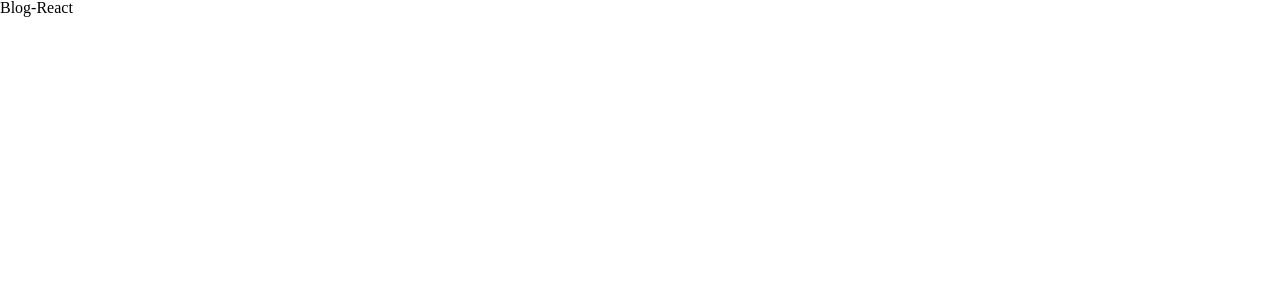
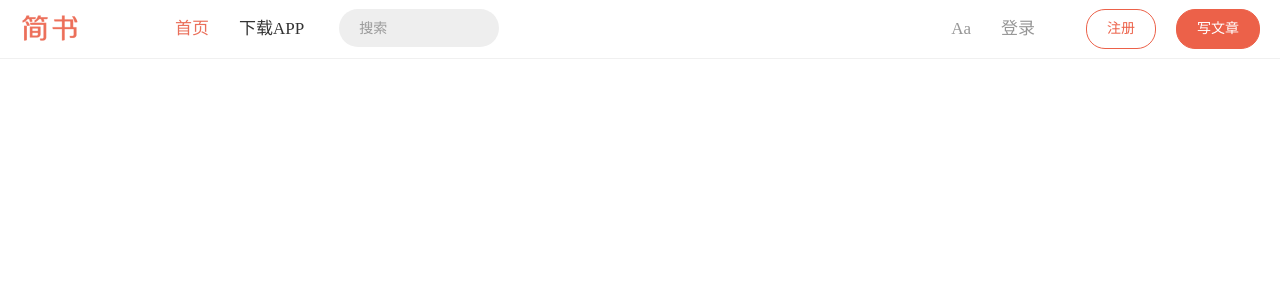
Before and after one commit to ScarlettKK/blog-react, a React (Create React App) app: page / in a window 1280 px wide. Shown: the top 300 px of the page. Built offline with nearby package versions, Linux system fonts and the light colour scheme.

Commit message:
use styled-components to finish the style of blog header

```diff
--- a/src/App.js
+++ b/src/App.js
@@ -1,14 +1,13 @@
 import React, { Component } from 'react';
 // import logo from './logo.svg';
 // import './App.css';
+import Header from './common/header/index'
 
 class App extends Component {
   render() {
     return (
-      <div className="App">
-        Blog-React
-      </div>
-    );
+      <Header />
+    )
   }
 }
 
--- /dev/null
+++ b/src/common/header/index.js
@@ -0,0 +1,34 @@
+// 通用组件放于common文件夹中
+import React, { Component } from 'react';
+import {
+	HeaderWrapper,
+	Logo,
+	Nav,
+	NavItem,
+	NavSearch,
+	Addition,
+	Button
+} from './style'
+
+class Header extends Component {
+	render() {
+		return (
+			<HeaderWrapper>
+				<Logo />
+				<Nav>
+					<NavItem className='left active'>首页</NavItem>
+					<NavItem className='left'>下载APP</NavItem>
+					<NavItem className='right'>登录</NavItem>
+					<NavItem className='right'>Aa</NavItem>
+					<NavSearch></NavSearch>
+				</Nav>
+				<Addition>
+				    <Button className="writing">写文章</Button>
+					<Button className="reg">注册</Button>
+				</Addition>
+			</HeaderWrapper>
+		)
+	}
+}
+
+export default Header
--- /dev/null
+++ b/src/common/header/style.js
@@ -0,0 +1,93 @@
+import styled from 'styled-components' // styled-components 可以让我们设置的样式 只对单个组件起作用，而不会影响其他组件
+import logoPic from '../../statics/logo.png'
+
+export const HeaderWrapper = styled.div`
+	position: relative;
+	height: 58px;
+	border-bottom: 1px solid #f0f0f0;
+`
+
+export const Logo = styled.a.attrs({
+	href: '/'  // 设置元素的属性
+})`
+	position: absolute;
+	top: 0;
+	left: 0;
+	display: block;
+	width: 100px;
+	height: 58px;
+	border-bottom: 1px solid #f0f0f0;
+	background: url(${logoPic});
+	background-size: contain;
+`
+
+export const Nav = styled.div`
+	width: 960px;
+	height: 100%;
+	margin: 0 auto;
+	padding-right: 70px;
+	box-sizing: border-box;
+`
+
+// 下面展示了带class的组件该怎么写，组件的共性又该怎么写
+export const NavItem = styled.div`
+	line-height: 58px;
+	padding: 0 15px;
+	font-size: 17px;
+	color: #333;
+	&.left {
+		float: left;
+	}
+	&.right {
+		float: right;
+		color: #969696;
+	}
+	&.active {
+		color: #ea6f5a;
+	}
+`
+
+// box-sizing: border-box;避免元素width被左右padding撑开
+// 这里演示了如何对组件下的子元素属性进行更改
+export const NavSearch = styled.input.attrs({
+	placeholder: '搜索'
+})`
+	width: 160px;
+	padding: 0 20px;
+	height: 38px;
+	border: none;
+	margin-left: 20px;
+	box-sizing: border-box;
+	margin-top: 9px;
+	outline: none;
+	border-radius: 19px;
+	background: #eee;
+	font-size: 14px;
+	&:: placeholder {
+		color: #999;
+	}
+`
+export const Addition = styled.div`
+	position: absolute;
+	right: 0;
+	top: 0;
+	height: 100%;
+`
+
+export const Button = styled.div`
+	float: right;
+	margin-top: 9px;
+	margin-right: 20px;
+	padding: 0 20px;
+	line-height: 38px;
+	border-radius: 19px;
+	border: 1px solid #ec6149;
+	font-size: 14px;
+	&.reg {
+		color: #ec6149;
+	}
+	&.writing {
+		color: #fff;
+		background: #ec6149;
+	}
+`
--- a/src/index.js
+++ b/src/index.js
@@ -2,7 +2,7 @@
 import ReactDOM from 'react-dom';
 // import './index.css'; // 要注意这里的css引入会跟其他文件（组件）里面的样式互相冲突，所以这里不建议直接引入css样式
 import App from './App';
-import * as serviceWorker from './serviceWorker';
+// import * as serviceWorker from './serviceWorker';
 import './style.js';
 
 ReactDOM.render(<App />, document.getElementById('root'));
@@ -10,4 +10,4 @@
 // If you want your app to work offline and load faster, you can change
 // unregister() to register() below. Note this comes with some pitfalls.
 // Learn more about service workers: http://bit.ly/CRA-PWA
-serviceWorker.unregister();
+// serviceWorker.unregister();
```
Also changed, not shown: src/statics/logo.png (added).
